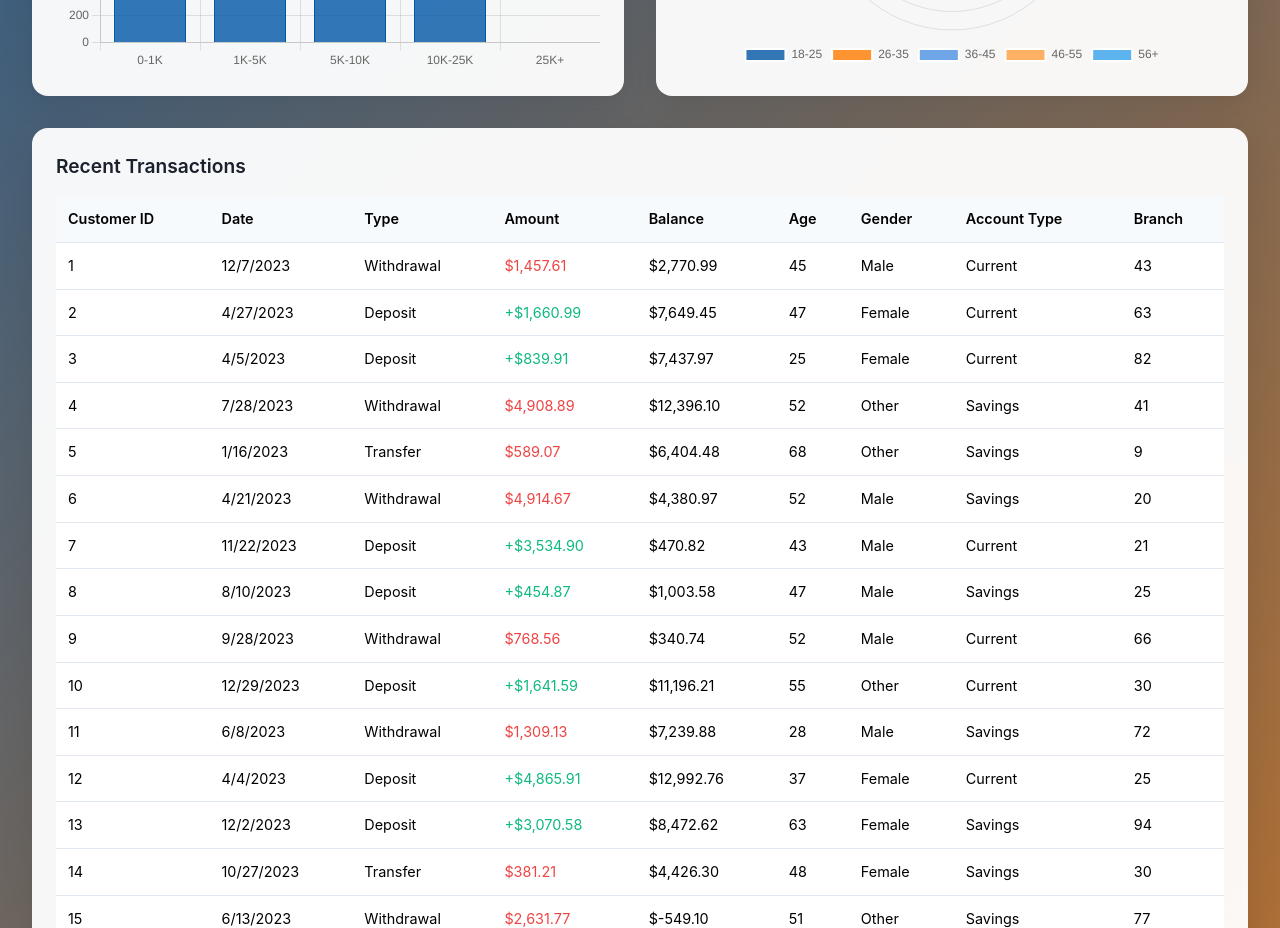
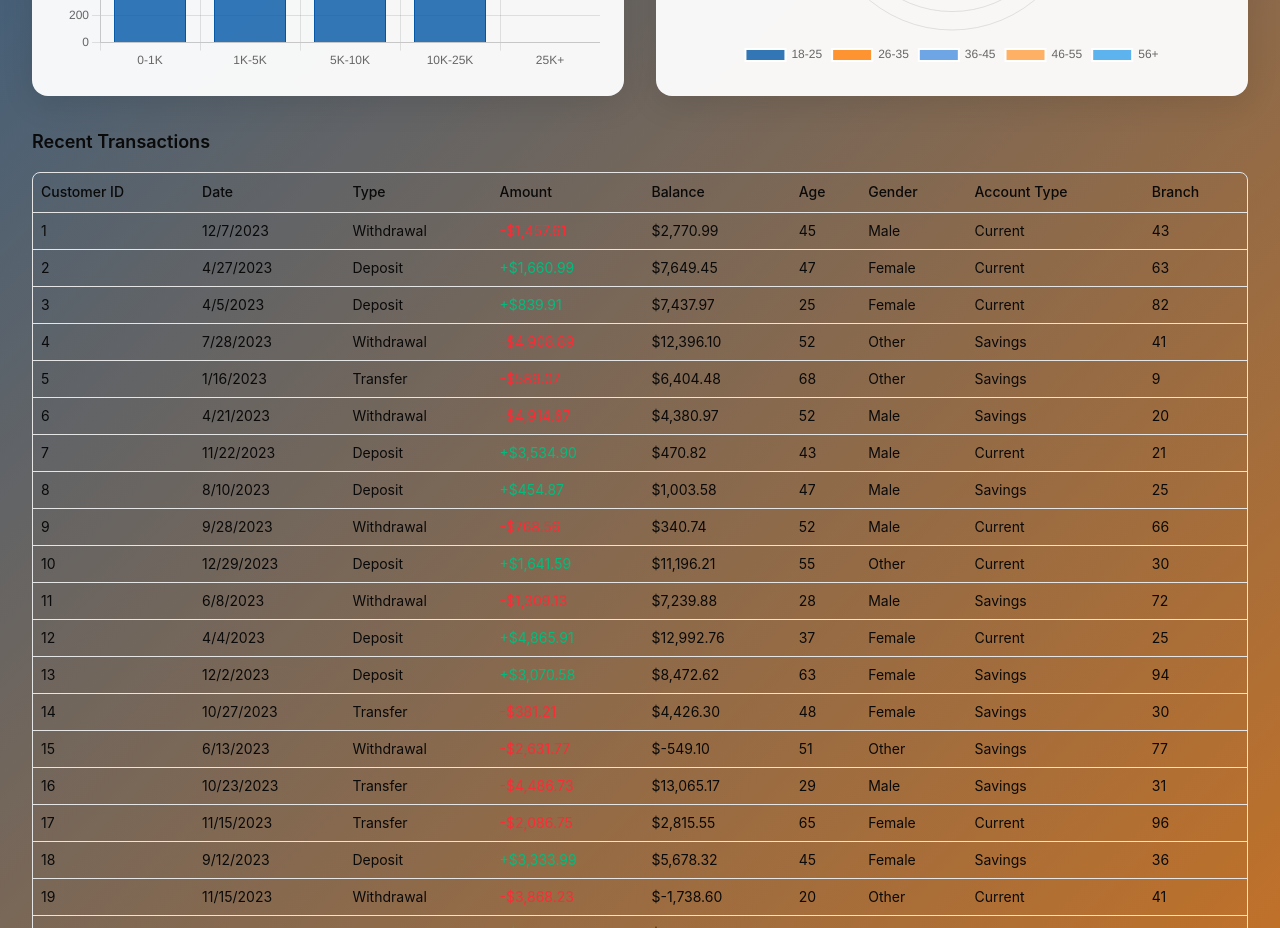
Before and after one commit to K-njeru/HFC1, a React (Vite) app: page / in a window 1280 px wide. Shown: the part 1300-2228 px from the top of the page. Built offline with nearby package versions, Linux system fonts and the light colour scheme.

Commit message:
`Added @tanstack/react-table and updated DataTable component to use it`

```diff
--- a/src/components/DataTable.tsx
+++ b/src/components/DataTable.tsx
@@ -1,46 +1,70 @@
-import React from 'react';
-import { type Transaction } from '../types'; // Use type-only import
+import * as React from "react"
+import { type Transaction } from "../types"
+import {
+  Table,
+  TableBody,
+  TableCell,
+  TableHead,
+  TableHeader,
+  TableRow,
+} from "../components/ui/table"
 
 interface Props {
-  data: Transaction[];
+  data: Transaction[]
 }
 
 const DataTable: React.FC<Props> = ({ data }) => (
-  <div className="data-table-container">
-    <div className="chart-title">Recent Transactions</div>
-    <table className="data-table">
-      <thead>
-        <tr>
-          <th>Customer ID</th>
-          <th>Date</th>
-          <th>Type</th>
-          <th>Amount</th>
-          <th>Balance</th>
-          <th>Age</th>
-          <th>Gender</th>
-          <th>Account Type</th>
-          <th>Branch</th>
-        </tr>
-      </thead>
-      <tbody>
-        {data.map((t, index) => (
-          <tr key={index}>
-            <td>{t.customerId}</td>
-            <td>{t.transactionDate.toLocaleDateString()}</td>
-            <td>{t.transactionType.charAt(0).toUpperCase() + t.transactionType.slice(1)}</td>
-            <td style={{ color: t.transactionAmount >= 0 ? '#10b981' : '#ef4444' }}>
-              {t.transactionAmount >= 0 ? '+' : ''}${Math.abs(t.transactionAmount).toLocaleString(undefined, { minimumFractionDigits: 2 })}
-            </td>
-            <td>${t.accountBalance.toLocaleString(undefined, { minimumFractionDigits: 2 })}</td>
-            <td>{t.age}</td>
-            <td>{t.gender}</td>
-            <td>{t.accountType.charAt(0).toUpperCase() + t.accountType.slice(1)}</td>
-            <td>{t.branchId}</td>
-          </tr>
-        ))}
-      </tbody>
-    </table>
+  <div className="space-y-4">
+    <h2 className="text-lg font-semibold">Recent Transactions</h2>
+    <div className="rounded-md border">
+      <Table>
+        <TableHeader>
+          <TableRow>
+            <TableHead>Customer ID</TableHead>
+            <TableHead>Date</TableHead>
+            <TableHead>Type</TableHead>
+            <TableHead>Amount</TableHead>
+            <TableHead>Balance</TableHead>
+            <TableHead>Age</TableHead>
+            <TableHead>Gender</TableHead>
+            <TableHead>Account Type</TableHead>
+            <TableHead>Branch</TableHead>
+          </TableRow>
+        </TableHeader>
+        <TableBody>
+          {data.map((t, index) => (
+            <TableRow key={index}>
+              <TableCell>{t.customerId}</TableCell>
+              <TableCell>{t.transactionDate.toLocaleDateString()}</TableCell>
+              <TableCell>
+                {t.transactionType.charAt(0).toUpperCase() + t.transactionType.slice(1)}
+              </TableCell>
+              <TableCell
+                className={t.transactionAmount >= 0 ? "text-emerald-500" : "text-red-500"}
+              >
+                {t.transactionAmount >= 0 ? "+" : "-"}$
+                {Math.abs(t.transactionAmount).toLocaleString(undefined, {
+                  minimumFractionDigits: 2,
+                })}
+              </TableCell>
+              <TableCell>
+                $
+                {t.accountBalance.toLocaleString(undefined, {
+                  minimumFractionDigits: 2,
+                })}
+              </TableCell>
+              <TableCell>{t.age}</TableCell>
+              <TableCell>{t.gender}</TableCell>
+              <TableCell>
+                {t.accountType.charAt(0).toUpperCase() + t.accountType.slice(1)}
+              </TableCell>
+              <TableCell>{t.branchId}</TableCell>
+            </TableRow>
+          ))}
+        </TableBody>
+      </Table>
+    </div>
   </div>
-);
+)
 
-export default DataTable;
+export default DataTable
--- a/src/index.css
+++ b/src/index.css
@@ -1,7 +1,7 @@
 @import "tailwindcss";
 @import "tw-animate-css";
 
-@custom-variant dark (&:is(.dark *));
+/* Removed unsupported @custom-variant at-rule */
 
 :root {
   font-family: system-ui, Avenir, Helvetica, Arial, sans-serif;
```
Also changed, not shown: package.json (+5 -2 lines), 1 other file (tests, documents, lock files or other folders).
